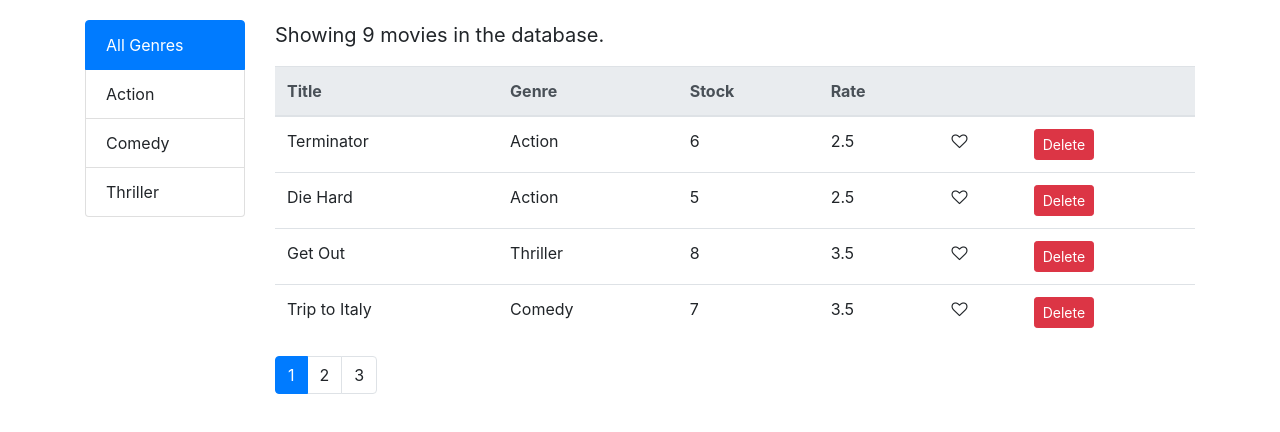
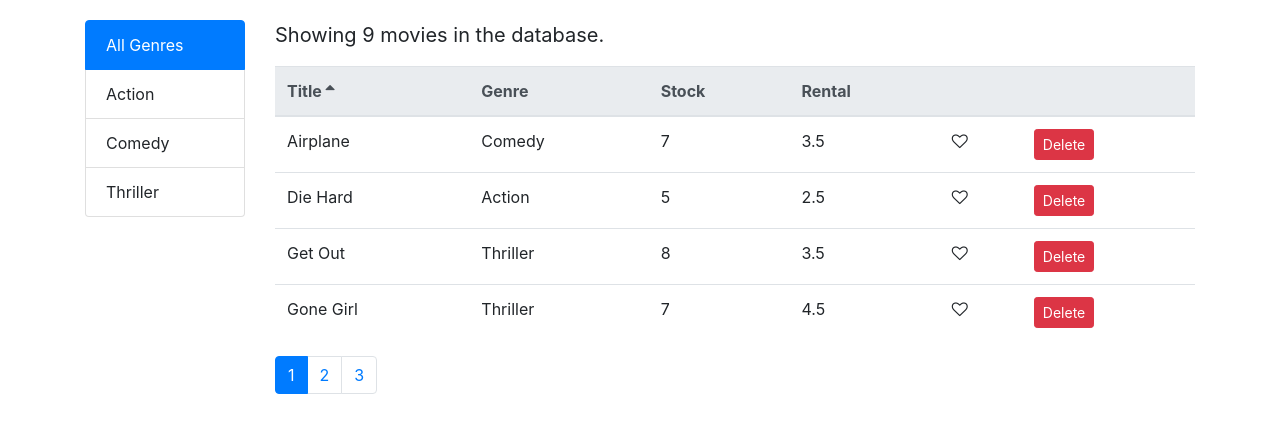
Before and after one commit to pankajm/vidly-frontend, a React (Create React App) app: page / in a window 1280 px wide. Shown: the top 432 px of the page. Built offline with nearby package versions, Linux system fonts and the light colour scheme.

Commit message:
added sorting functionility and restructures components

```diff
--- a/src/App.js
+++ b/src/App.js
@@ -3,7 +3,6 @@ import Movies from "./components/movies";
 
 class App extends Component {
   render() {
-    console.log("app getting called twice");
     return (
       <main className="container">
         <Movies />
--- a/src/common/pagination.jsx
+++ b/src/common/pagination.jsx
@@ -16,7 +16,7 @@ const Pagination = (props) => {
             onClick={() => onPageChange(item)}
             className={item === currentPage ? "page-item active" : "page-item"}
           >
-            <a className="page-link">{item}</a>
+            <span className="page-link">{item}</span>
           </li>
         ))}
       </ul>
--- /dev/null
+++ b/src/common/table.jsx
@@ -0,0 +1,16 @@
+import React from "react";
+import TableHeader from "./tableHeader";
+import TableBody from "./tableBody";
+
+const Table = (props) => {
+  const { columns, onSort, sortColumn, data } = props;
+
+  return (
+    <table className="table">
+      <TableHeader columns={columns} onSort={onSort} sortColumn={sortColumn} />
+      <TableBody data={data} columns={columns} />
+    </table>
+  );
+};
+
+export default Table;
--- /dev/null
+++ b/src/common/tableBody.jsx
@@ -0,0 +1,33 @@
+import React, { Component } from "react";
+import _ from "lodash";
+
+class TableBody extends Component {
+  getCellContent = (item, column) => {
+    if (column.content) return column.content(item);
+    return _.get(item, column.path);
+  };
+
+  createKey = (item, column) => {
+    return item._id + (column.path || column.key);
+  };
+
+  render() {
+    const { data, columns } = this.props;
+
+    return (
+      <tbody>
+        {data.map((item) => (
+          <tr key={item._id}>
+            {columns.map((column) => (
+              <td key={this.createKey(item, column)}>
+                {this.getCellContent(item, column)}
+              </td>
+            ))}
+          </tr>
+        ))}
+      </tbody>
+    );
+  }
+}
+
+export default TableBody;
--- /dev/null
+++ b/src/common/tableHeader.jsx
@@ -0,0 +1,42 @@
+import React, { Component } from "react";
+
+class TableHeader extends Component {
+  renderSortIcon = (column) => {
+    if (column.path !== this.props.sortColumn.path) return null;
+    if (this.props.sortColumn.order === "asc")
+      return <i className="fa fa-sort-asc"></i>;
+    return <i className="fa fa-sort-desc"></i>;
+  };
+
+  raiseSort = (path) => {
+    const sortColumn = { ...this.props.sortColumn };
+    if (sortColumn.path === path)
+      sortColumn.order = sortColumn.order === "asc" ? "desc" : "asc";
+    else {
+      sortColumn.path = path;
+      sortColumn.order = "asc";
+    }
+    this.props.onSort(sortColumn);
+  };
+
+  render() {
+    const { columns } = this.props;
+    return (
+      <thead className="thead-light">
+        <tr>
+          {columns.map((c) => (
+            <th
+              className="cursor-hand"
+              key={c.path || c.key}
+              onClick={() => this.raiseSort(c.path)}
+            >
+              {c.label} {c.path && this.renderSortIcon(c)}
+            </th>
+          ))}
+        </tr>
+      </thead>
+    );
+  }
+}
+
+export default TableHeader;
--- a/src/components/movies.jsx
+++ b/src/components/movies.jsx
@@ -1,10 +1,11 @@
 import React, { Component } from "react";
 import { getMovies } from "../services/fakeMovieService";
 import { getGenres } from "../services/fakeGenreService";
-import Like from "../common/like";
 import Pagination from "../common/pagination";
 import Filter from "../common/filter";
+import MoviesTable from "./moviesTable";
 import { paginate } from "../utils/paginate";
+import _ from "lodash";
 
 class Movies extends Component {
   state = {
@@ -13,6 +14,7 @@ class Movies extends Component {
     currentPage: 1,
     pageSize: 4,
     activeFilter: { _id: null, name: "All Genres" },
+    sortColumn: { path: "title", order: "asc" },
   };
 
   componentDidMount = () => {
@@ -44,6 +46,10 @@ class Movies extends Component {
     this.setState({ currentPage: 1, activeFilter });
   };
 
+  handleSort = (sortColumn) => {
+    this.setState({ sortColumn });
+  };
+
   render() {
     const {
       currentPage,
@@ -51,6 +57,7 @@ class Movies extends Component {
       movies: allMovies,
       activeFilter,
       genres,
+      sortColumn,
     } = this.state;
 
     let filteredMovies = activeFilter._id
@@ -59,14 +66,19 @@ class Movies extends Component {
 
     const { length: count } = filteredMovies;
 
-    const movies = paginate(filteredMovies, currentPage, pageSize);
+    const sortedMovies = _.orderBy(
+      filteredMovies,
+      [sortColumn.path],
+      [sortColumn.order]
+    );
+
+    const movies = paginate(sortedMovies, currentPage, pageSize);
 
     if (!allMovies.length)
       return (
         <p style={{ fontSize: "20px" }}>There are no movies in the database.</p>
       );
     return (
-      <React.Fragment>
       <div className="row">
         <div className="col-2">
           <Filter
@@ -79,44 +91,13 @@ class Movies extends Component {
           <p style={{ fontSize: "20px" }}>
             Showing {count} movies in the database.
           </p>
-            <table className="table">
-              <thead className="thead-light">
-                <tr>
-                  <th>Title</th>
-                  <th>Genre</th>
-                  <th>Stock</th>
-                  <th>Rate</th>
-                  <th></th>
-                  <th></th>
-                </tr>
-              </thead>
-              <tbody>
-                {movies.map((movie) => (
-                  <tr key={movie._id}>
-                    <td>{movie.title}</td>
-                    <td>{movie.genre.name}</td>
-                    <td>{movie.numberInStock}</td>
-                    <td>{movie.dailyRentalRate}</td>
-                    <td>
-                      <Like
-                        onClick={() => this.handleLikeClick(movie)}
-                        like={movie.like}
+          <MoviesTable
+            movies={movies}
+            onLike={this.handleLikeClick}
+            onDelete={this.handleDelete}
+            onSort={this.handleSort}
+            sortColumn={this.state.sortColumn}
           />
-                    </td>
-                    <td>
-                      <button
-                        onClick={() => {
-                          this.handleDelete(movie);
-                        }}
-                        className="btn btn-danger btn-sm"
-                      >
-                        Delete
-                      </button>
-                    </td>
-                  </tr>
-                ))}
-              </tbody>
-            </table>
           <Pagination
             onPageChange={this.handlePagination}
             currentPage={currentPage}
@@ -125,7 +106,6 @@ class Movies extends Component {
           />
         </div>
       </div>
-      </React.Fragment>
     );
   }
 }
--- /dev/null
+++ b/src/components/moviesTable.jsx
@@ -0,0 +1,46 @@
+import React, { Component } from "react";
+import Like from "../common/like";
+import Table from "../common/table";
+
+class MoviesTable extends Component {
+  columns = [
+    { path: "title", label: "Title" },
+    { path: "genre.name", label: "Genre" },
+    { path: "numberInStock", label: "Stock" },
+    { path: "dailyRentalRate", label: "Rental" },
+    {
+      key: "like",
+      content: (movie) => (
+        <Like onClick={() => this.props.onLike(movie)} like={movie.like} />
+      ),
+    },
+    {
+      key: "delete",
+      content: (movie) => (
+        <button
+          onClick={() => {
+            this.props.onDelete(movie);
+          }}
+          className="btn btn-danger btn-sm"
+        >
+          Delete
+        </button>
+      ),
+    },
+  ];
+
+  render() {
+    const { movies, onSort, sortColumn } = this.props;
+
+    return (
+      <Table
+        columns={this.columns}
+        onSort={onSort}
+        sortColumn={sortColumn}
+        data={movies}
+      />
+    );
+  }
+}
+
+export default MoviesTable;
--- a/src/index.css
+++ b/src/index.css
@@ -12,3 +12,7 @@ code {
   font-family: source-code-pro, Menlo, Monaco, Consolas, "Courier New",
     monospace;
 }
+
+.cursor-hand {
+  cursor: pointer;
+}
```
Lines whose indentation alone changed are shown as unchanged.
